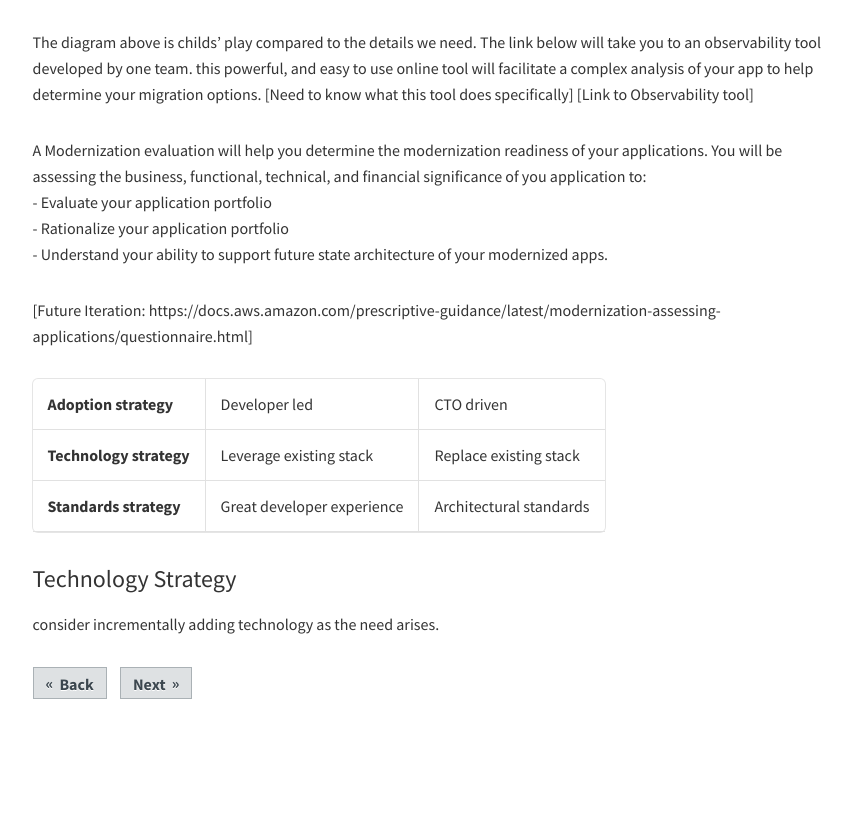
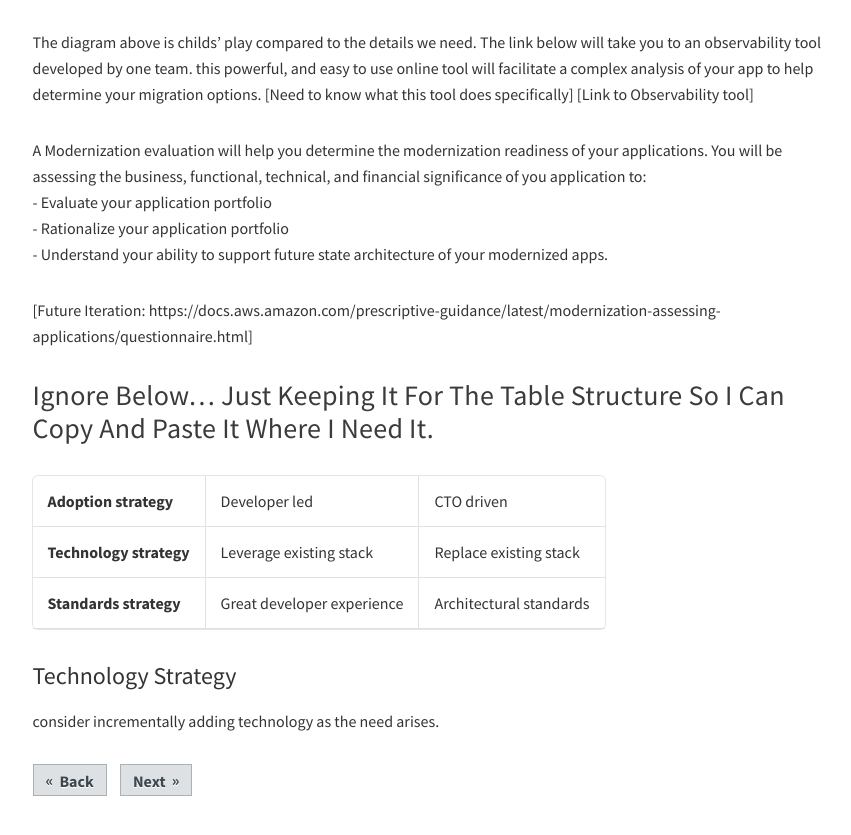
Before and after one commit to ModernizationDigital/playbook-3, a Jekyll site: the page built from _playbook/evaluate-modernization.md, in a window 1280 px wide and 900 px high, scrolled down 716 px, cut to the strip 62-897 px from the top of the window. Shown: the whole strip, without its empty margins (351-1202 px from the left). Built offline with Jekyll 4.4.1, drawn with Linux system fonts in a browser that asks for light colours; before the commit the page ends 1519 px from its top, so only the background shows below that.

Commit message:
notes to reader

```diff
--- a/_playbook/evaluate-modernization.md
+++ b/_playbook/evaluate-modernization.md
@@ -22,8 +22,8 @@ A Modernization evaluation will help you determine the modernization readiness o
 
 
 
-
-
+Ignore below... just keeping it for the table structure so i can copy and paste it where i need it.
+-----
 <table>
   <tr>
    <td><b>Adoption strategy</b></td>
```
